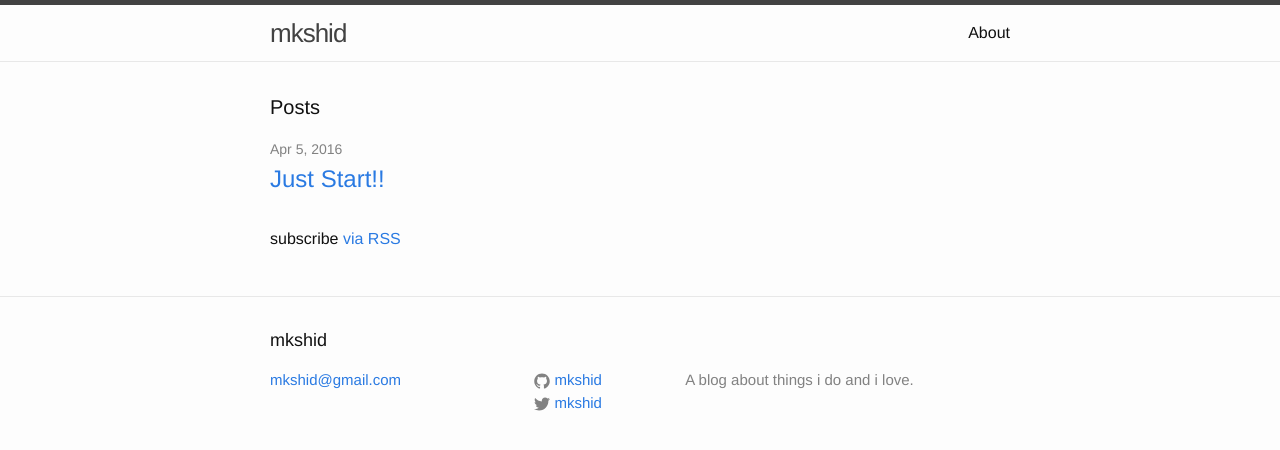
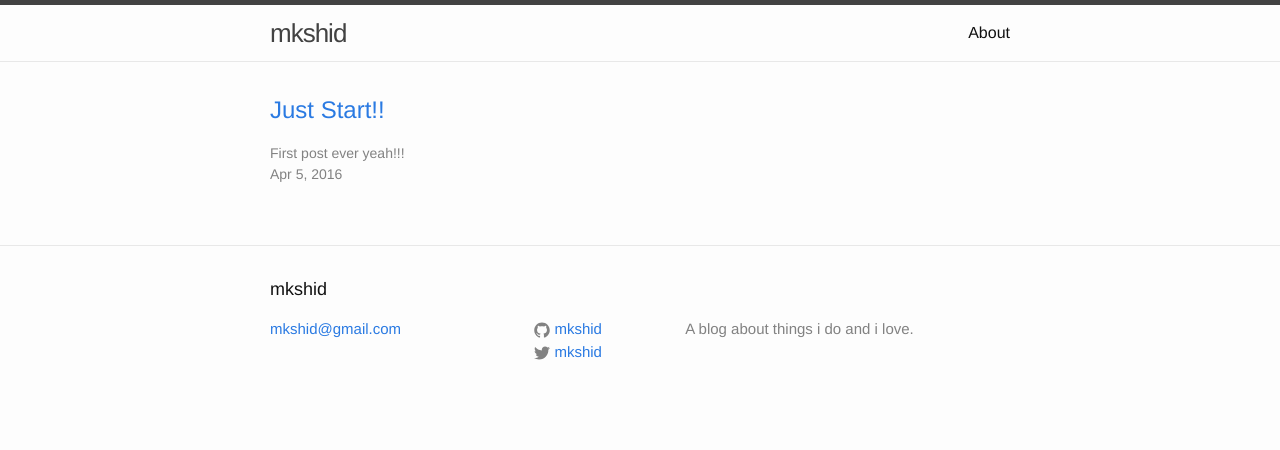
Before and after one commit to mkshid/mkshid.github.io, a Jekyll site: the page built from index.html, in a window 1280 px wide. Shown: the top 450 px of the page. Built offline with Jekyll 4.4.1, drawn with Linux system fonts in a browser that asks for light colours.

Commit message:
Modify the index layout

```diff
--- a/index.html
+++ b/index.html
@@ -4,20 +4,20 @@ layout: default
 
 <div class="home">
 
-  <h1 class="page-heading">Posts</h1>
-
   <ul class="post-list">
     {% for post in site.posts %}
       <li>
-        <span class="post-meta">{{ post.date | date: "%b %-d, %Y" }}</span>
-
         <h2>
           <a class="post-link" href="{{ post.url | prepend: site.baseurl }}">{{ post.title }}</a>
         </h2>
+        <p class="post-meta">
+          {{post.description}}<br>
+          {{ post.date | date: "%b %-d, %Y" }}
+        </p>
       </li>
     {% endfor %}
   </ul>
 
-  <p class="rss-subscribe">subscribe <a href="{{ "/feed.xml" | prepend: site.baseurl }}">via RSS</a></p>
+  <!-- <p class="rss-subscribe">subscribe <a href="{{ "/feed.xml" | prepend: site.baseurl }}">via RSS</a></p> -->
 
 </div>
```
